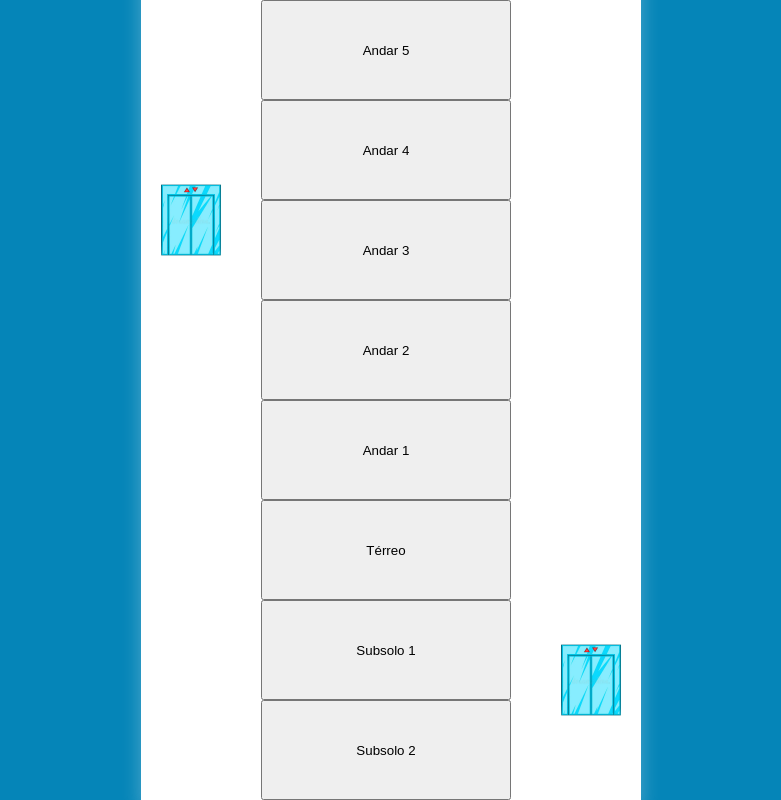
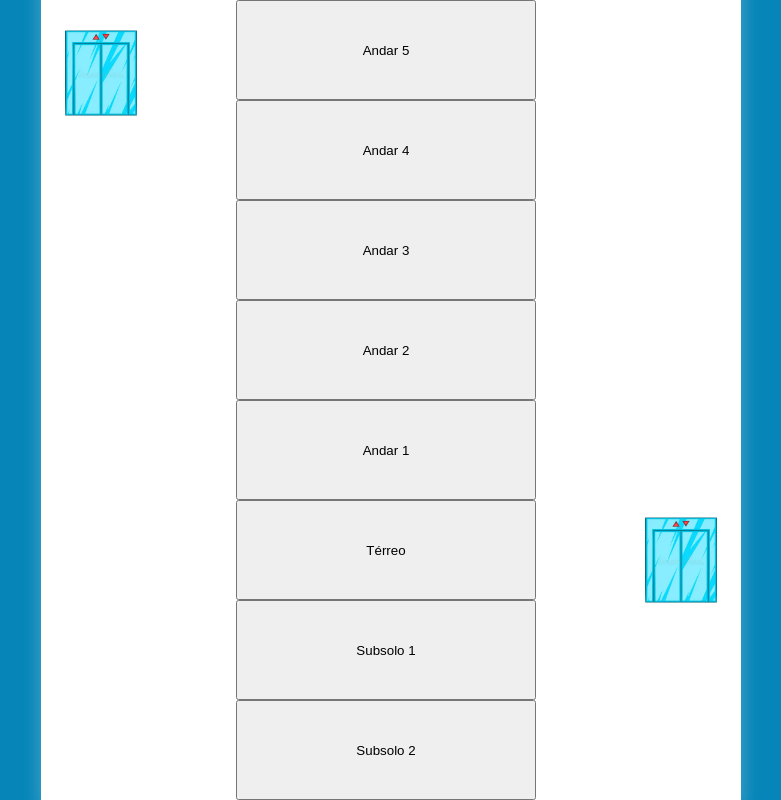
Before and after one commit to Samillyt/projeto_elevador, a plain HTML site: page index.html in a window 1280 px wide. Both pictures are taken after a click on the button "Andar 5". Shown: the whole page, without its empty margins (249-1030 px from the left). Drawn offline with Linux system fonts and the light colour scheme.

Commit message:
Add files via upload

```diff
--- a/index.html
+++ b/index.html
@@ -16,7 +16,7 @@
 
     .building {
       position: relative;
-      width: 500px;
+      width: 700px;
       height: 900px;
       background-color: #ffffff;
       border-radius: 10px 10px 0px 0px;
@@ -34,33 +34,37 @@
 
     .elevador {
       position: absolute;
-      bottom: 10%;
+      bottom: 0; /* Ajuste para começar no térreo */
       width: 50px;
       height: 80px;
       z-index: 1;
     }
 
+    #elevador1 {
+      margin-bottom: 220px;
+    }
+
     #elevador2 {
       right: 10%;
+      margin-bottom: 220px;
     }
 
     .elevador img {
-      width: 100px;
-      height: 100px;
+      width: 120px;
+      height: 120px;
     }
 
     .controls {
       position: absolute;
-      left: 100px;
+      left: 150px;
       display: flex;
       flex-direction: column;
     }
 
     .control-button {
       height: 100px;
-      width: 250px;
-      margin-left: 20px;
-
+      width: 300px;
+      margin-left: 45px;
       cursor: pointer;
     }
   </style>
@@ -75,7 +79,7 @@
     <div class="floor"></div>
 
     <div class="elevador" id="elevador1"><img src="img/elevador.webp" alt="Elevador 1"></div>
-    <div class="elevador" id="elevador2" style="z-index: -2;"><img src="img/elevador.webp" alt="Elevador 2"></div>
+    <div class="elevador" id="elevador2"><img src="img/elevador.webp" alt="Elevador 2"></div>
 
     <div class="controls">
       <button class="control-button" onclick="moverElevador(6)">Andar 6</button>
@@ -96,25 +100,30 @@
 
     function moverElevador(andar) {
       const andarHeight = document.querySelector('.floor').offsetHeight;
-      const espacoEntreAndares = 10;
+      const distanciaPorAndar = 97.5;  // Ajuste aqui para a altura do seu andar
 
-      const destino = andar * (andarHeight + espacoEntreAndares);
+      const destino = andar * distanciaPorAndar;
 
       const distanciaElevador1 = Math.abs(destino - posElevador1);
       const distanciaElevador2 = Math.abs(destino - posElevador2);
 
-      if (distanciaElevador1 <= distanciaElevador2 || posElevador1 === posElevador2) {
+      if (posElevador1 === destino && posElevador2 === destino) {
+        console.log("Os elevadores já estão no mesmo andar. Nada acontecerá.");
+        return;
+      }
+
+      if (distanciaElevador1 <= distanciaElevador2) {
         console.log(`Movendo elevador 1 para o andar ${andar}`);
         document.getElementById('elevador1').style.bottom = `${destino}px`;
         posElevador1 = destino;
-        document.getElementById('elevador1').style.zIndex = 1; /* Move o elevador 1 para a frente */
-        document.getElementById('elevador2').style.zIndex = 0; /* Move o elevador 2 para trás */
+        document.getElementById('elevador1').style.zIndex = 1;
+        document.getElementById('elevador2').style.zIndex = 0;
       } else {
         console.log(`Movendo elevador 2 para o andar ${andar}`);
         document.getElementById('elevador2').style.bottom = `${destino}px`;
         posElevador2 = destino;
-        document.getElementById('elevador2').style.zIndex = 1; /* Move o elevador 2 para a frente */
-        document.getElementById('elevador1').style.zIndex = 0; /* Move o elevador 1 para trás */
+        document.getElementById('elevador2').style.zIndex = 1;
+        document.getElementById('elevador1').style.zIndex = 0;
       }
     }
   </script>
```
